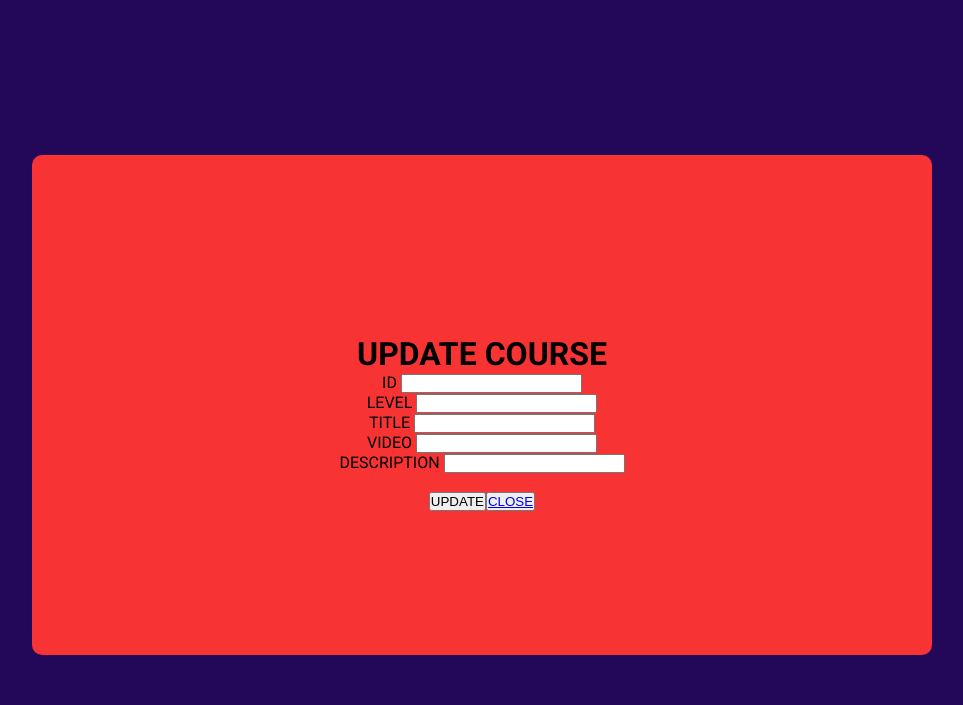
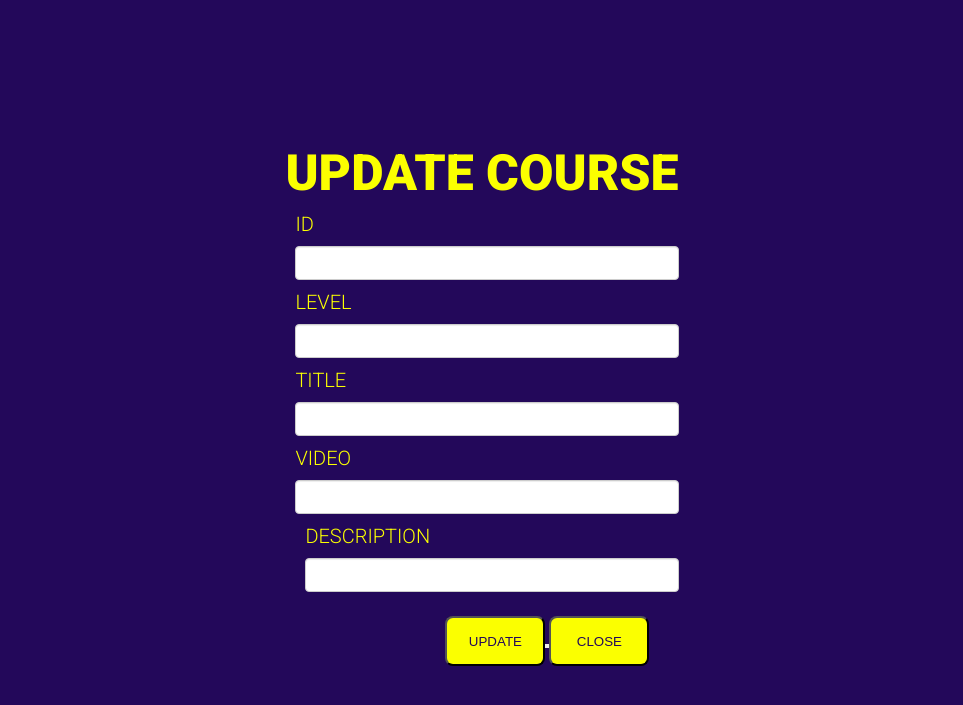
Before and after one commit to Dilipkumarjadam/easyenglish, a PHP site: page /admin/update.php in a window 1280 px wide. Shown: the top 705 px of the page, without its empty margins (158-1121 px from the left). Run offline with PHP 8.4, Linux system fonts and the light colour scheme.

Commit message:
something

```diff
--- a/admin/update.php
+++ b/admin/update.php
@@ -4,7 +4,7 @@ require("../db.php");
 
 
 <link rel="stylesheet" href="../css/commentstyle.css">
-<div class="content_uc">
+<div class="">
     <h1>UPDATE COURSE</h1>
     <?php
       if(isset($_REQUEST['edit'])){
@@ -16,51 +16,53 @@ require("../db.php");
         if(($_REQUEST['id'] == "") || ($_REQUEST['level']== "") || ($_REQUEST['title']== "") || ($_REQUEST['video']== "") || ($_REQUEST['description']== "")){
             $msg = '<div>Please Fill all Fields</div>';
         } else{
-            $rid = $_REQUEST['id'];
-            $rlevel = $_REQUEST['level'];
-            $rtitle = $_REQUEST['title'];
-            $rvideo = $_REQUEST['video'];
+            $rid = $_POST['id'];
+            $rlevel = $_POST['level'];
+            $rtitle = $_POST['title'];
+            $rvideo = $_POST['video'];
             $rdescription = $_REQUEST['description'];
-            $sql = "UPDATE course SET id = '$rid',rlevel = '$level',rtitle = '$title',rvideo = '$video',rdescription = '$description'";
+            // $sql = "UPDATE course SET id = '$rid',rlevel = '$level',rtitle = '$title',rvideo = '$video',rdescription = '$description'";
+            $sql = "UPDATE course SET level = '$rlevel', title = '$rtitle', video = '$rvideo', description = '$rdescription' WHERE id = '$rid'";
+
             if($conn->query($sql) == TRUE){
                 $msg = '<div>Updated Successfully</div>';
             } else {
                 $msg = '<div>Unable To Update</div>';
             }
         }
+        echo mysqli_error($conn);
     }
     ?>
     <form action="" method="POST">
-    <div class="contact">
+    <div class="contact_u">
         <label for="id"> ID</label>
-        <input type="text" class="contact" name="id" id="id" value="<?php if(isset($row['id']))
+        <input type="text" class="form-control" name="id" id="id" value="<?php if(isset($row['id']))
         { echo $row['id'];} ?>" readonly>
     </div>
-    <div class="contact">
+    <div class="contact_u">
         <label for="level"> LEVEL</label>
-        <input type="text" class="contact" name="level" id="level" value="<?php if(isset($row['level']))
+        <input type="text" class="form-control" name="level" id="level" value="<?php if(isset($row['level']))
         { echo $row['level'];} ?>" >
     </div>
-    <div class="contact">
+    <div class="contact_u">
         <label for="title"> TITLE</label>
-        <input type="text" class="contact" name="title" id="title" value="<?php if(isset($row['title']))
+        <input type="text" class="form-control" name="title" id="title" value="<?php if(isset($row['title']))
         { echo $row['title'];} ?>" >
     </div>
-    <div class="contact">
+    <div class="contact_u">
         <label for="video"> VIDEO</label>
-        <input type="text" class="contact" name="video" id="video" value="<?php if(isset($row['video']))
+        <input type="text" class="form-control" name="video" id="video" value="<?php if(isset($row['video']))
         { echo $row['video'];} ?>" >
-        <div class="contact">
-        <label for="description"> DESCRIPTION</label>
-        <input type="text" class="contact" name="description" id="description" value="<?php if(isset($row['description']))
+        <div class="contact_u">
+        <label for="description">DESCRIPTION</label>
+        <input type="text" class="form-control" name="description" id="description" value="<?php if(isset($row['description']))
         { echo $row['description'];} ?>" >
     </div>
     <br>
-    <div class="butt">
-        <button type="submit" class="" id="update" name="update">UPDATE<button>
-            <a href="adminhome.php">CLOSE</a>
-
-    </div>
+        <button type="submit" class="btn-update" id="update" name="update">UPDATE<button>
+            <a href="./deletecourse.php">
+                    <button class="btn-close" type="button">CLOSE</button>
+                </a>
     <?php if(isset($msg)) {echo $msg;} ?>
     </form>
 </div>
--- a/css/commentstyle.css
+++ b/css/commentstyle.css
@@ -95,16 +95,6 @@ body {
 	border-radius: 10px;
 	margin-top: 1500px;
 }
-.content_uc {
-	text-align: center;
-	background: rgb(247, 51, 51);
-	padding-top: 180px;
-	width: 900px;
-	height: 500px;
-	border-radius: 10px;
-	margin-top: 10px;
-	text-align: center;
-}
 
 .content p {
 	margin-bottom: 15px;
@@ -146,3 +136,74 @@ th{
 td{
 	border: 2px solid #23085a;
 }
+
+
+.form-control {
+    display: block;
+    width: 100%;
+    height: 34px;
+    padding: 6px 12px;
+	margin-top: 10px;
+font-size: 14px;
+line-height: 1.42857143;
+color: #555;
+background-color: #fff;
+background-image: none;
+border: 1px solid #ccc;
+border-radius: 4px;
+box-shadow: inset 0 1px 1px rgba(0,0,0,.075);
+transition: border-color ease-in-out .15s,box-shadow ease-in-out .15s;
+}
+.btn-update {
+   color: #23085a;
+   background-color: #fbff00;
+   height: 50px;
+   width: 100px;
+   border-radius: 8px;
+   margin-left: 150px;
+}
+.btn-close {
+	color: #23085a;
+	background-color: #fbff00;
+	height: 50px;
+	width: 100px;
+	border-radius: 8px;
+}
+.btn-home {
+	color: #23085a;
+	background-color: #fbff00;
+	height: 40px;
+	width: 100px;
+	border-radius: 8px;
+}
+.btn-edit {
+	color: #fbff00;
+	background-color: #23085a;
+	height: 40px;
+	width: 100px;
+	border-radius: 8px;
+}
+.btn-delete {
+	color: white;
+	background-color: #ff1e00;
+	height: 40px;
+	width: 200px;
+	border-radius: 8px;
+	margin-bottom: 10px;
+}
+
+.contact_u {
+	margin-top: 10px;
+	font-weight:300;
+	font-size: 20px;
+    color: #fbff00;
+    margin-left: 10px;
+}
+h1 {
+	margin-top: 30px;
+	font-weight: 800;
+	font-size: 50px;
+	text-align: left;
+	margin-top: 10px;
+	color: #fbff00;
+}
```
Also changed, not shown: admin/deletecourse.php (+6 -3 lines).
